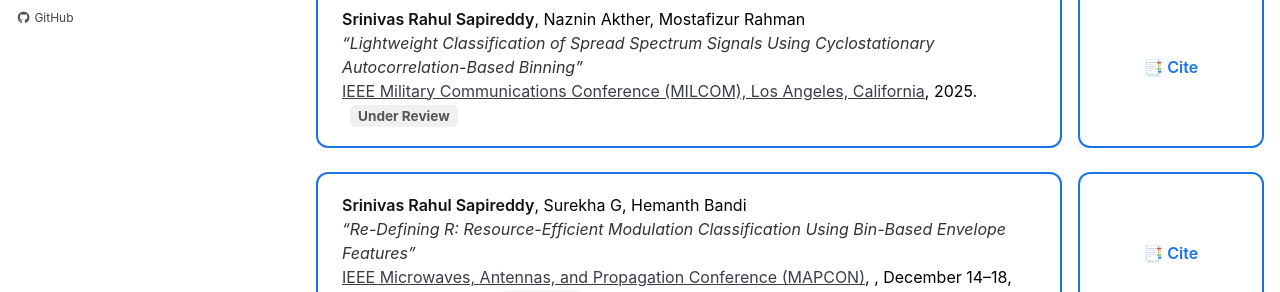
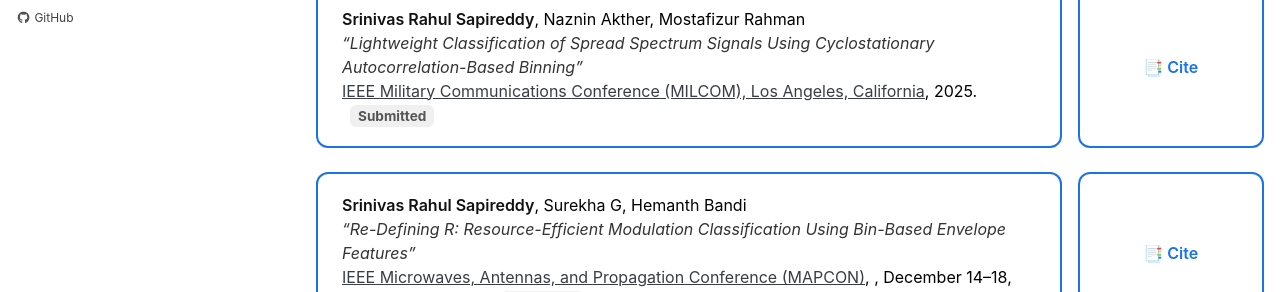
Before and after one commit to srsapireddy/srsapireddy.github.io, a Jekyll site: the page built from _pages/publications.md, in a window 1280 px wide and 900 px high. Shown: the part 240-532 px from the top of the window. Built offline with Jekyll 4.4.1, drawn with Linux system fonts in a browser that asks for light colours; cached includes are drawn as plain includes; nearby versions of some CDN libraries.

Commit message:
Update publications.md

```diff
--- a/_pages/publications.md
+++ b/_pages/publications.md
@@ -142,7 +142,7 @@ function copyCitation(id) {
         <strong>Srinivas Rahul Sapireddy</strong>, Naznin Akther, Mostafizur Rahman<br>
         <em>“Lightweight Classification of Spread Spectrum Signals Using Cyclostationary Autocorrelation-Based Binning”</em><br>
         <a href="https://milcom.org" target="_blank">IEEE Military Communications Conference (MILCOM), Los Angeles, California</a>, 2025.
-        <span class="status pending">Under Review</span>
+        <span class="status pending">Submitted</span>
       </div>
       <div class="cite-box" onclick="copyCitation('cite1')">
         📑 Cite
```
